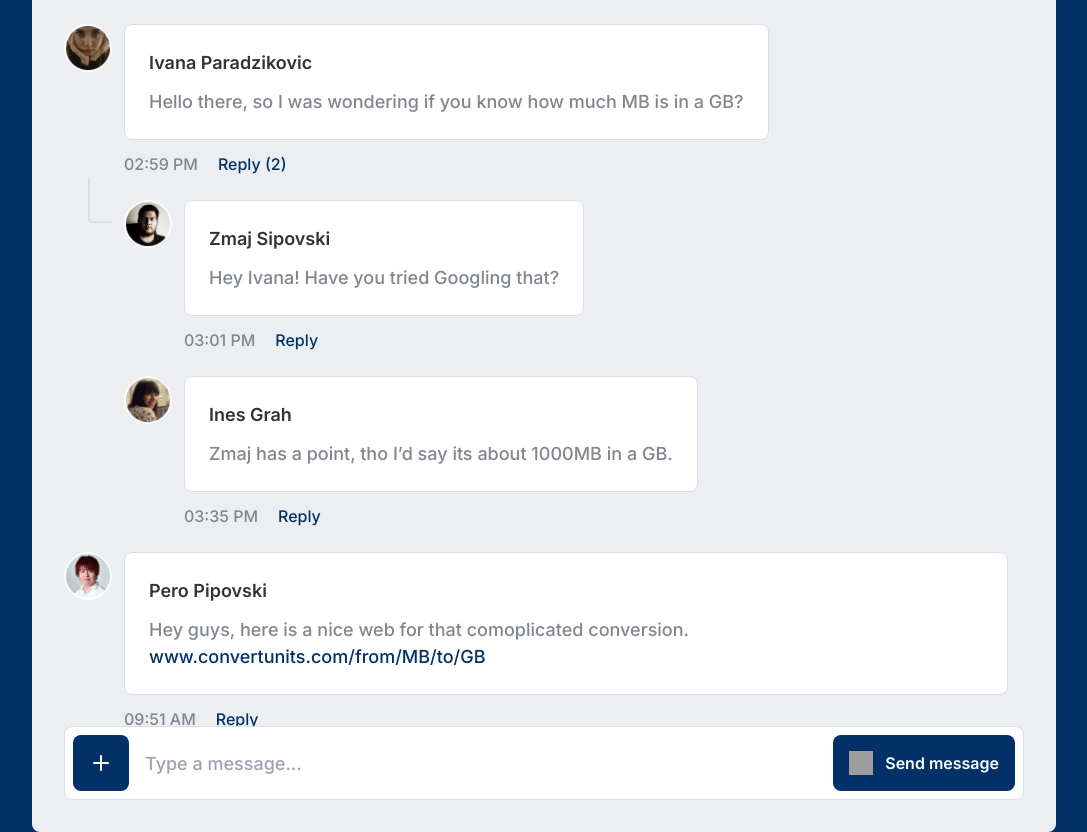
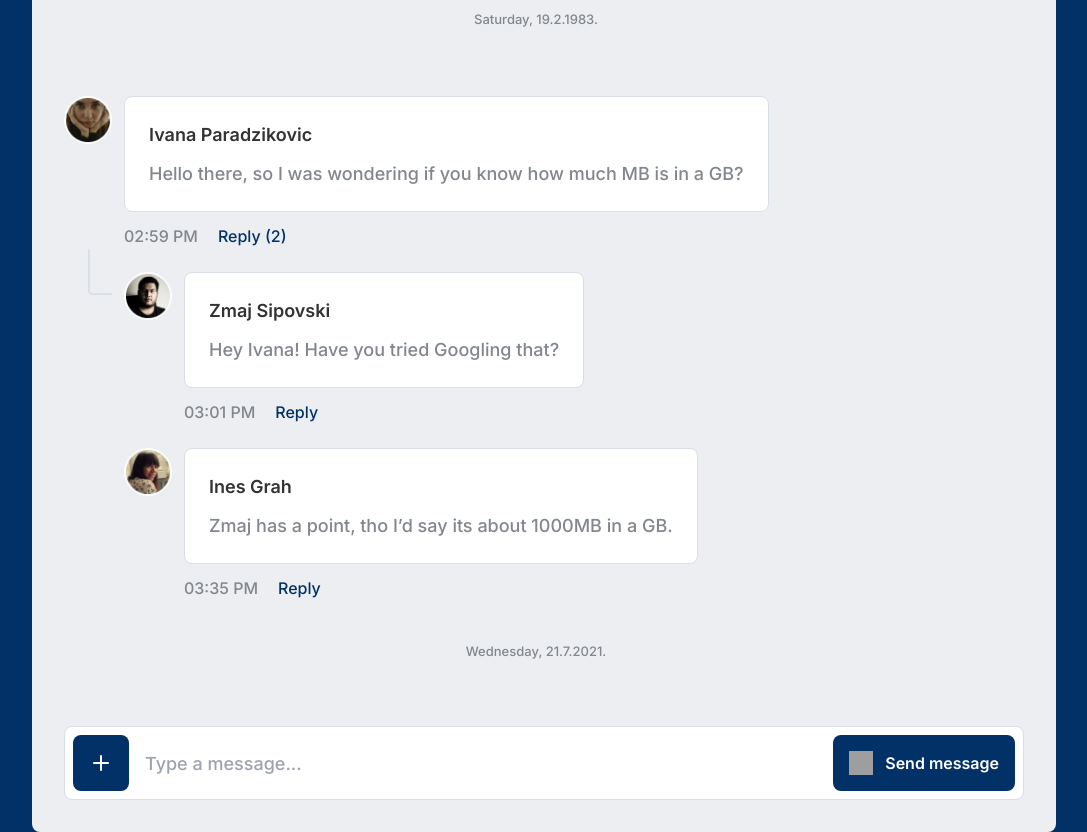
Before and after one commit to mkinkela1/comments, a React (Vite) app: page / in a window 1280 px wide. Shown: the whole page, without its empty margins (96-1183 px from the left). Built offline with nearby package versions, Linux system fonts and the light colour scheme; grey boxes are pictures that could not be loaded.

Commit message:
Add date separators for root comments

```diff
--- a/src/App.tsx
+++ b/src/App.tsx
@@ -1,27 +1,15 @@
 import React from "react";
-import Comment from "src/components/Comment";
+import CommentsList from "src/components/CommentsList";
 import TextInput from "src/components/TextInput";
 import { useComments } from "src/contexts/CommentsContext";
 
 const App: React.FC = () => {
-  const { comments, addNewComment } = useComments();
+  const { addNewComment } = useComments();
 
   return (
     <div className="bg-gray-100 grow max-w-screen-lg max-h-[864px] rounded-lg flex flex-col">
-      <div className="grow overflow-x-auto overflow-y-auto p-8 mr-4 scrollbar-track-gray-100 scrollbar-thin scrollbar-thumb-gray-500 scrollbar-track-rounded-lg scrollbar-thumb-rounded-lg">
-        {comments.map((comment, index) => (
-          <Comment
-            key={`comment-${comment.id}-${comment.author.name}-${comment.timestamp}`}
-            id={comment.id}
-            parent_id={comment.parent_id}
-            author={comment.author}
-            text={comment.text}
-            timestamp={comment.timestamp}
-            isFirstReply={comment.isFirstReply}
-            index={index}
-            numberOfReplies={comment.numberOfReplies}
-          />
-        ))}
+      <div className="grow overflow-x-auto overflow-y-auto p-8 pt-0 mr-4 scrollbar-track-gray-100 scrollbar-thin scrollbar-thumb-gray-500 scrollbar-track-rounded-lg scrollbar-thumb-rounded-lg">
+        <CommentsList />
       </div>
       <div className="p-8 pt-0">
         <TextInput onSubmit={addNewComment} />
--- /dev/null
+++ b/src/components/CommentsList.tsx
@@ -0,0 +1,54 @@
+import Comment from "src/components/Comment";
+import DateSeparator from "src/components/DateSeparator";
+import { useComments } from "src/contexts/CommentsContext";
+import { TComment } from "src/types/TComment";
+import { getDateFromTimestamp } from "src/utils/getDateFromTimestamp";
+import { isNotNullOrUndefined } from "src/utils/isNullOrUndefined";
+
+const CommentsList: React.FC = () => {
+  const { comments } = useComments();
+
+  const showDateSeparator = (index: number, comment: TComment) => {
+    if (index === 0) return true;
+
+    if (comment.id === "1") {
+      const previousComment = comments.find(
+        (comment, prevIndex) => comment.id === "1" && prevIndex < index,
+      );
+
+      if (isNotNullOrUndefined(previousComment)) {
+        return (
+          getDateFromTimestamp(comment.timestamp) !==
+          getDateFromTimestamp(previousComment.timestamp)
+        );
+      }
+    }
+
+    return false;
+  };
+
+  return (
+    <>
+      {comments.map((comment, index) => (
+        <>
+          {showDateSeparator(index, comment) && (
+            <DateSeparator timestamp={comment.timestamp} />
+          )}
+          <Comment
+            key={`comment-${comment.id}-${comment.author.name}-${comment.timestamp}`}
+            id={comment.id}
+            parent_id={comment.parent_id}
+            author={comment.author}
+            text={comment.text}
+            timestamp={comment.timestamp}
+            isFirstReply={comment.isFirstReply}
+            index={index}
+            numberOfReplies={comment.numberOfReplies}
+          />
+        </>
+      ))}
+    </>
+  );
+};
+
+export default CommentsList;
--- /dev/null
+++ b/src/components/DateSeparator.tsx
@@ -0,0 +1,13 @@
+import { getDateFromTimestamp } from "src/utils/getDateFromTimestamp";
+
+type Props = {
+  timestamp: number;
+};
+
+const DateSeparator: React.FC<Props> = ({ timestamp }) => (
+  <div className="flex w-full grow justify-center text-gray-700 leading-normal text-[0.8125rem] font-medium py-[2.625rem]">
+    {getDateFromTimestamp(timestamp)}
+  </div>
+);
+
+export default DateSeparator;
--- a/src/contexts/CommentsContext.tsx
+++ b/src/contexts/CommentsContext.tsx
@@ -45,7 +45,6 @@ export const CommentsProvider: React.FC<TCommentsContextProviderProps> = ({
   const getNumberOfReplies = (comments: TComment[], index: number) => {
     let replyIndex = index + 1;
 
-    // find next index for placing the reply
     for (
       ;
       replyIndex < comments.length &&
--- /dev/null
+++ b/src/utils/getDateFromTimestamp.ts
@@ -0,0 +1,18 @@
+export const getDateFromTimestamp = (timestamp: number): string => {
+  const date = new Date(timestamp);
+  const day = date.getDate();
+  const month = date.getMonth() + 1;
+  const year = date.getFullYear();
+  const dayName = date.toLocaleDateString("en-US", { weekday: "long" });
+
+  const today = new Date();
+  if (
+    day === today.getDate() &&
+    month === today.getMonth() + 1 &&
+    year === today.getFullYear()
+  ) {
+    return "Today";
+  }
+
+  return `${dayName}, ${day}.${month}.${year}.`;
+};
```
